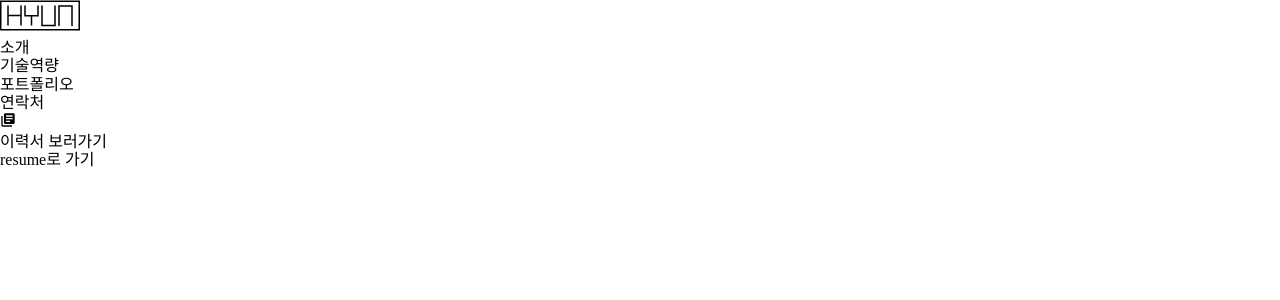
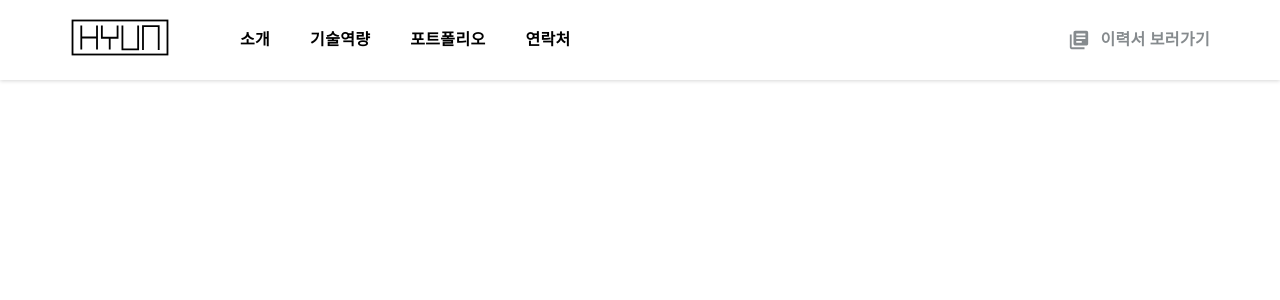
Before and after one commit to Jihyun85/hyun-portfolio-react, a React (Create React App) app: page /#/ in a window 1280 px wide. Shown: the top 300 px of the page. Built offline with nearby package versions, Linux system fonts and the light colour scheme; a web font is replaced by a local one.

Commit message:
💄 iconBtn 클래스 생성

```diff
--- /dev/null
+++ b/src/styles/components/_iconBtn.scss
@@ -0,0 +1,5 @@
+.iconBtn {
+  width: 22px;
+  height: 22px;
+  color: $dark-gray;
+}
--- a/src/styles/main.scss
+++ b/src/styles/main.scss
@@ -20,6 +20,13 @@
 @import "./mixins/base-margin";
 @import "./mixins/text-style";
 
+// components
+@import "./components/gnb";
+@import "./components/iconBtn";
+
+// layouts
+@import "./layouts/header";
+
 // extends
 @import "./extends/btn";
 @import "./extends/form-element";
```
